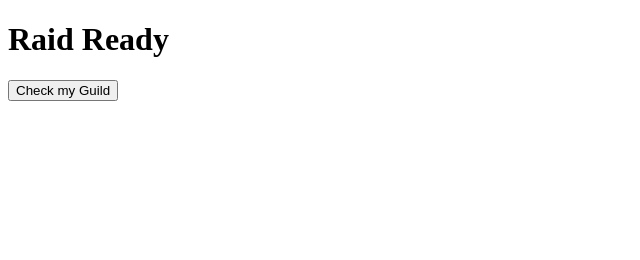
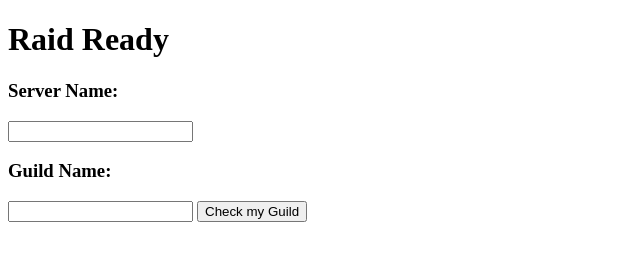
Before and after one commit to OMGDuke/raid-ready, a website: page app/index.html in a window 1280 px wide. Shown: the whole page, without its empty margins (0-640 px from the left). Drawn offline with nearby package versions, Linux system fonts and the light colour scheme.

Commit message:
Added some input fields for name and server

```diff
--- a/app/index.html
+++ b/app/index.html
@@ -11,6 +11,10 @@
   <body>
     <h1 id="header">Raid Ready</h1>
     <form action="check" method="post">
+      <h3>Server Name:</h3>
+      <input id="server-input" type="text">
+      <h3>Guild Name:</h3>
+      <input id="guild-input" type="text">
       <button id="check-btn" type="submit">Check my Guild</button>
     </form>
   </body>
```
Also changed, not shown: test/e2e/index.spec.js (+11 -4 lines), 1 other file.
